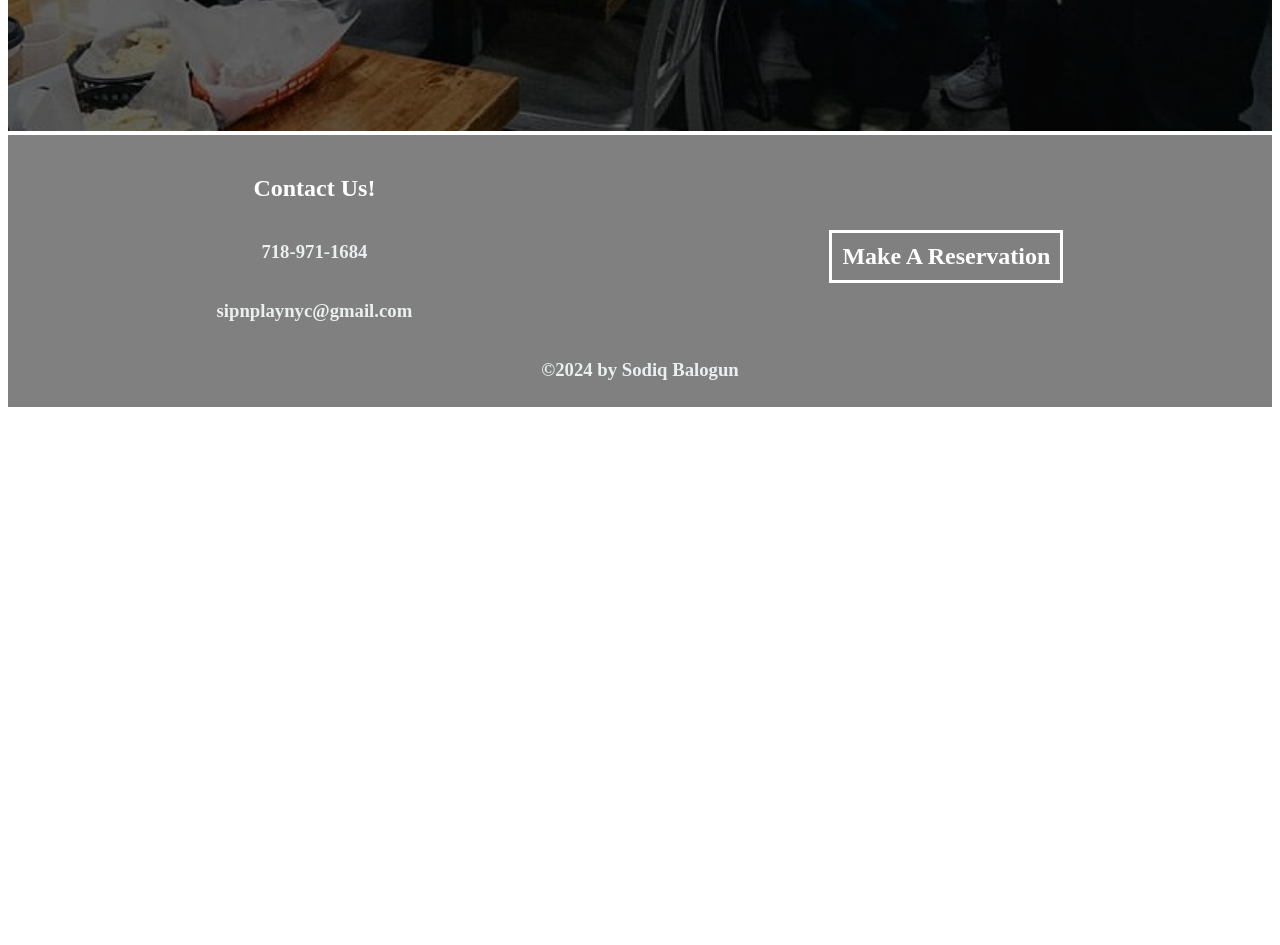
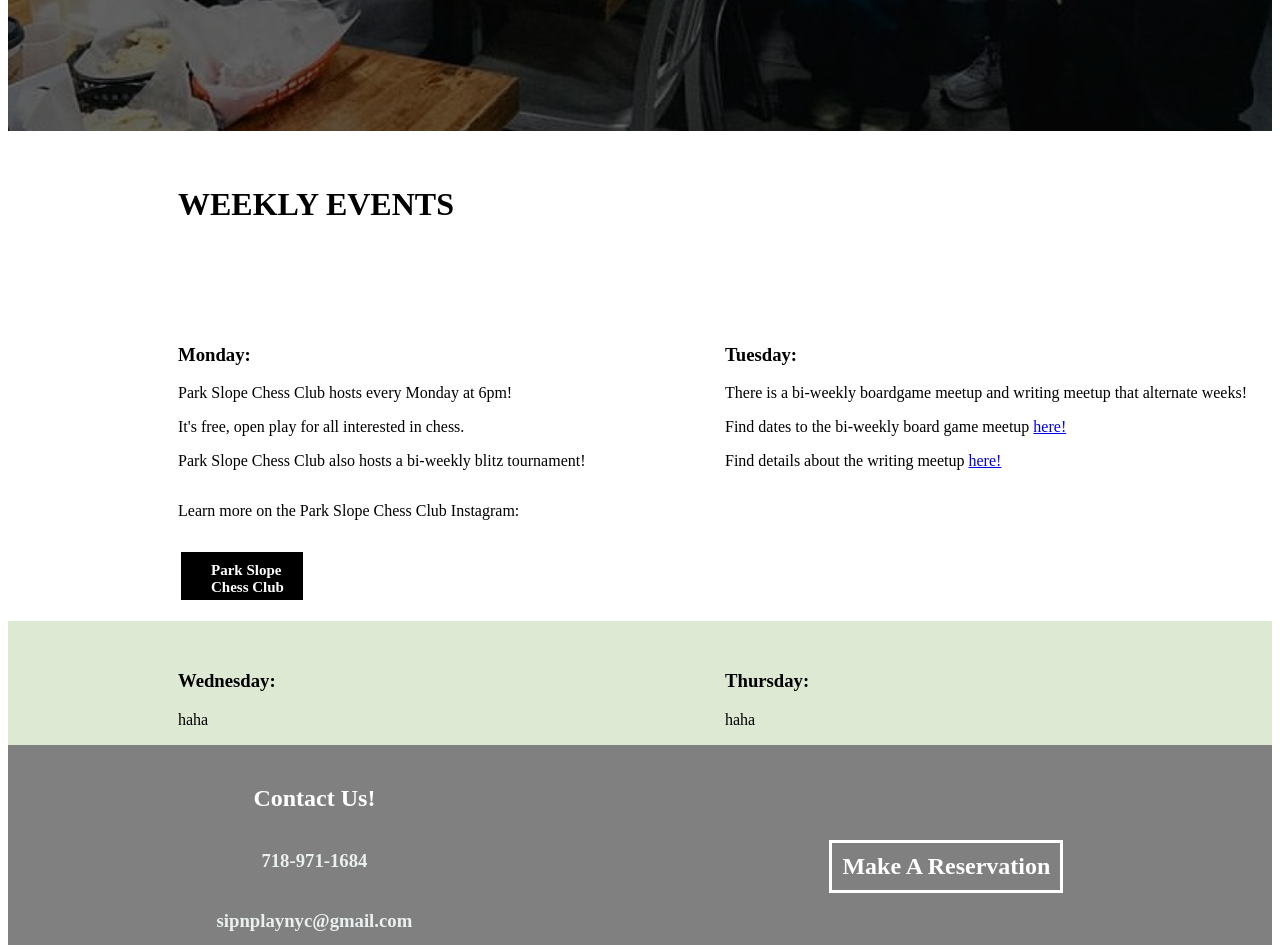
Before and after one commit to SodiqBalogun/SodiqBalogun.github.io, a website built with Vite: page Project_Files/mtg.html in a window 1280 px wide. Shown: the part 940-1885 px from the top of the page. Before the commit the page ends 1355 px from the top, so only its background shows below. Built offline with nearby package versions, Linux system fonts and the light colour scheme.

Commit message:
Partitioned sections of Weekly Events. To implement "Wednesday" and "Thursday" next.

```diff
--- a/Project_Files/mtg.html
+++ b/Project_Files/mtg.html
@@ -36,15 +36,37 @@
         </div>
     </div>
 
-    <div class="mtgSection2">
-        <div class="mtgSection2Header">
+    <div class="mtgSection2Header">
+        <h1> WEEKLY EVENTS </h1>
+    </div>
 
+    <div class="mtgSection2Part1_3">
+        <div class="mtgSection2Monday">
+            <h3> Monday: </h3>
+            <p> Park Slope Chess Club hosts every Monday at 6pm! </p>
+            <p> It's free, open play for all interested in chess.</p>
+            <p> Park Slope Chess Club also hosts a bi-weekly blitz tournament! </p>
+            <div class="parkSlope">
+                <p> Learn more on the Park Slope Chess Club Instagram: </p>
+                <a href="https://www.instagram.com/parkslopechess/" target="_blank"> <h2> Park Slope Chess Club </h2> </a>
+            </div>
         </div>
-        <div class="mtgSection2Content">
+        <div class="mtgSection2Tuesday">
+            <h3> Tuesday: </h3>
+            <p> There is a bi-weekly boardgame meetup and writing meetup that alternate weeks! </p>
+            <p> Find dates to the bi-weekly board game meetup <a href="https://www.meetup.com/tuesday-board-games/" target="_blank"> here! </a></p>
+            <p> Find details about the writing meetup <a href="https://www.meetup.com/bkwomenswritinggroup/" target="_blank"> here! </a></p>
+        </div>
+    </div>
 
+    <div class="mtgSection2Part2_3">
+        <div class="mtgSection2Wednesday">
+            <h3> Wednesday: </h3>
+            <p> haha </p>
         </div>
-        <div class="mtgSection2Discord">
-
+        <div class="mtgSection2Thursday">
+            <h3> Thursday: </h3>
+            <p> haha </p>
         </div>
     </div>
 
--- a/Project_Files/style.css
+++ b/Project_Files/style.css
@@ -370,6 +370,71 @@ header {
     font-size: 30px;
 }
 
-.mtgSection2 {
+.mtgSection2Part1_3 {
     background: white;
+    padding: 30px 0px 0px 170px;
+    display: flex;
 }
+
+.mtgSection2Header {
+    padding: 30px 0px 50px 170px;
+}
+
+.mtgSection2Header h1{
+    color: black;
+}
+
+.parkSlope {
+    display: grid;
+    margin: 0px;
+    padding: 0px;
+}
+
+.parkSlope a {
+    text-decoration: none;
+}
+
+.mtgSection2Monday {
+    width: 50%;
+    height: 100%;
+}
+
+.parkSlope h2 {
+    color: white;
+    background: black;
+    border: 3px solid white;
+    padding: 10px 15px 10px 30px;
+    font-size: 15px;
+    width: 14%;
+    height: 33%;
+    transition:
+            color 0.3s,
+            background-color 0.3s;
+}
+
+.parkSlope h2:hover {
+    background: white;
+    color: black;
+    border: 3px solid black;
+}
+
+.mtgSection2Tuesday {
+    width: 50%;
+    height: 100%;
+}
+
+.mtgSection2Part2_3 {
+    background: #DEE9D3;
+    padding: 30px 0px 0px 170px;
+    display: flex;
+}
+
+.mtgSection2Wednesday {
+    width: 50%;
+    height: 100%;
+}
+
+.mtgSection2Thursday {
+    width: 50%;
+    height: 100%;
+}
```
